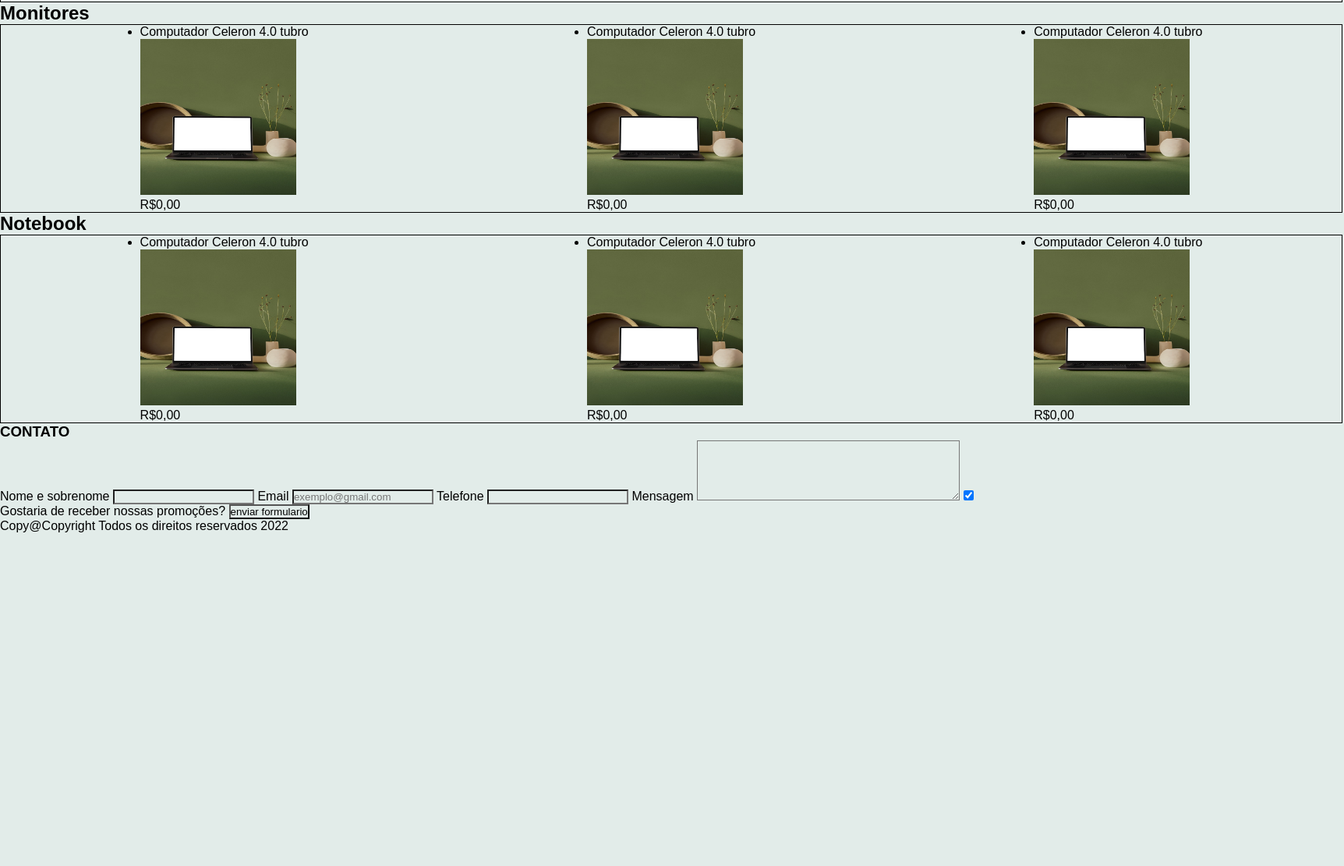
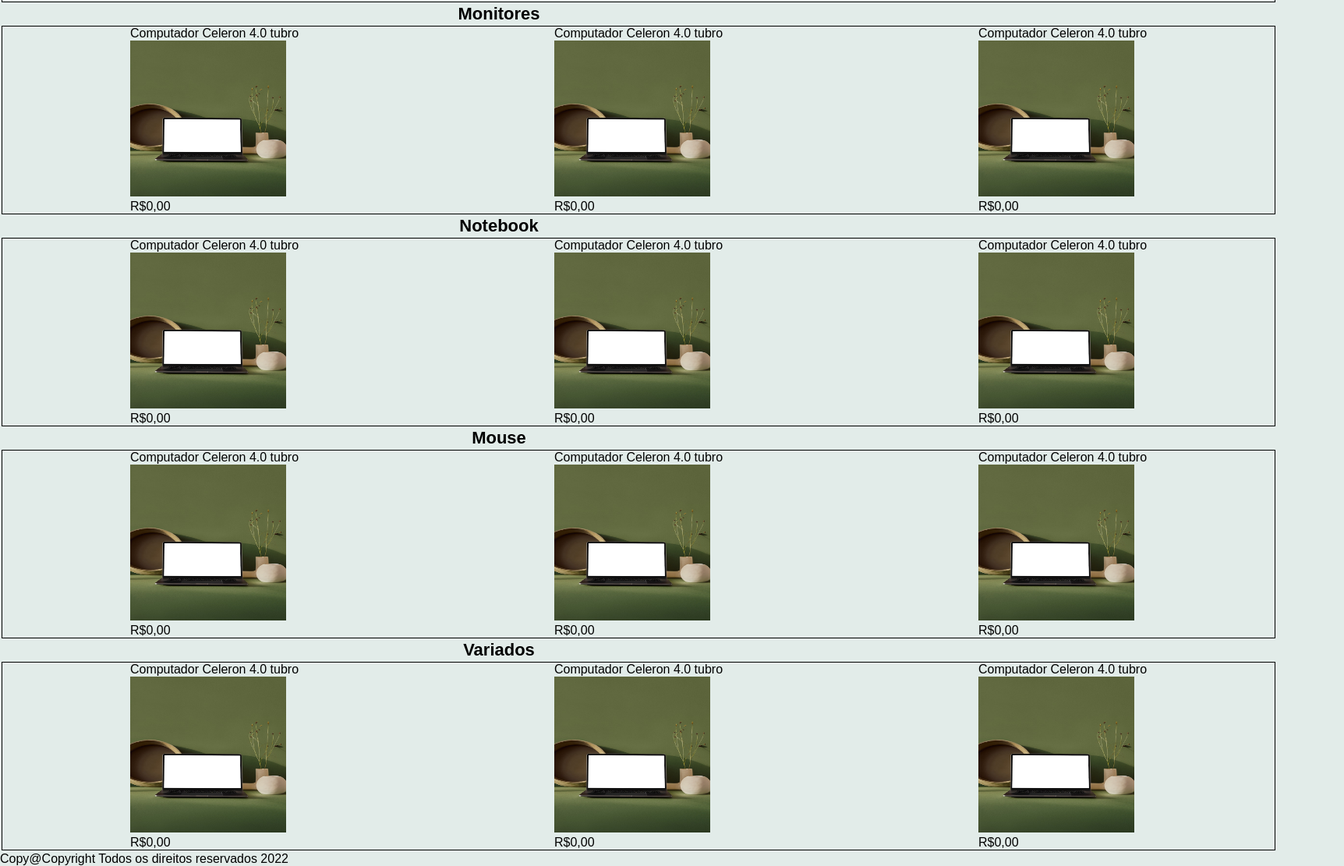
Before and after one commit to LacorteGabriel1987/eletrocity, a plain HTML site: page index.html in a window 1280 px wide. Shown: the part 732-1843 px from the top of the page at 78% size, 1724 px wide, since content can reach past the window. Before the commit the page ends 1416 px from the top, so only its background shows below. Drawn offline with Linux system fonts and the light colour scheme.

Commit message:
Ajustando main

```diff
--- a/index.html
+++ b/index.html
@@ -41,7 +41,7 @@
 
   </main>
   <section >
-    <h2>Computadores</h2>
+    <h3 class=subtitle-section>Computadores</h3>
     <div class="grid">
        <ul>
         <li>
@@ -68,7 +68,7 @@
 
   </section>
   <section >
-    <h2>Monitores</h2>
+    <h3 class=>Monitores</h3>
     <div class="grid">
      <ul>
         <li>
@@ -95,7 +95,60 @@
   </section>
 
   <section>
-    <h2>Notebook</h2>
+    <h3 class=>Notebook</h3>
+      <div class="grid">
+        <ul>
+          <li>
+            <p> Computador Celeron 4.0 tubro</p>
+            <img src="img/empresa p.jpg" width="200px" height="200px">
+          </li>
+          <p>R$0,00</p>
+        </ul>
+        <ul>
+          <li>
+            <p> Computador Celeron 4.0 tubro</p>
+            <img src="img/empresa p.jpg" width="200px" height="200px">
+          </li>
+          <p>R$0,00</p>
+        </ul>
+        <ul>
+          <li>
+            <p> Computador Celeron 4.0 tubro</p>
+            <img src="img/empresa p.jpg" width="200px" height="200px">
+          </li>
+          <p>R$0,00</p>
+        </ul>
+       </div>
+  </section>
+  <section>
+    <h3 class=>Mouse</h3>
+      <div class="grid">
+        <ul>
+          <li>
+            <p> Computador Celeron 4.0 tubro</p>
+            <img src="img/empresa p.jpg" width="200px" height="200px">
+          </li>
+          <p>R$0,00</p>
+        </ul>
+        <ul>
+          <li>
+            <p> Computador Celeron 4.0 tubro</p>
+            <img src="img/empresa p.jpg" width="200px" height="200px">
+          </li>
+          <p>R$0,00</p>
+        </ul>
+        <ul>
+          <li>
+            <p> Computador Celeron 4.0 tubro</p>
+            <img src="img/empresa p.jpg" width="200px" height="200px">
+          </li>
+          <p>R$0,00</p>
+        </ul>
+       </div>
+
+  </section>
+  <section>
+    <h3 class=>Variados</h3>
       <div class="grid">
         <ul>
           <li>
@@ -122,6 +175,7 @@
 
   </section>
 
+  <!---
   <main>
     <h3>CONTATO</h3>
     <form>
@@ -144,6 +198,7 @@
 
     </form>
   </main>
+  <-->
 
   <footer>
 
--- a/style.css
+++ b/style.css
@@ -14,7 +14,7 @@
 
 header{
     border:1px solid black;
-    width: 215vh;
+    width: 204vh;
     margin: 2px;
 }
 
@@ -29,7 +29,7 @@ header,.principal, .cabeça{
     padding:2px;
 }
 
-/*cabeçalho*/
+/*Main*/
 
 .empresa{
     display: flex;
@@ -66,7 +66,17 @@ header,.principal, .cabeça{
 .grid{
     display: inline-flex;
     border: 1px solid black;
-    width: 215vh;
+    width: 204vh;
     justify-content:space-around;
+    margin: 2px;
+    list-style-type:none ;
+}
 
+h3{
+    text-align: center;
+    font-size: 22px;
 }
+
+li,p{
+    list-style-type:none ;
+}
```
